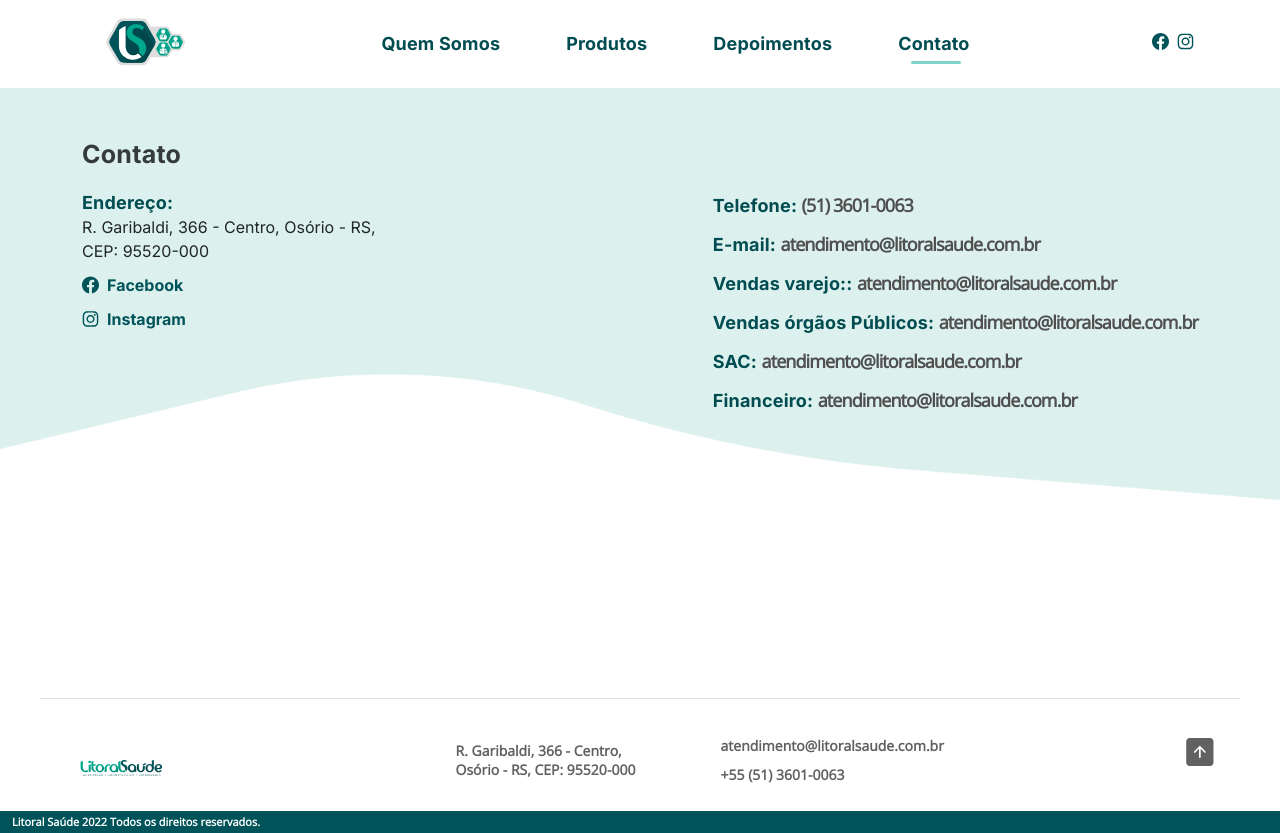
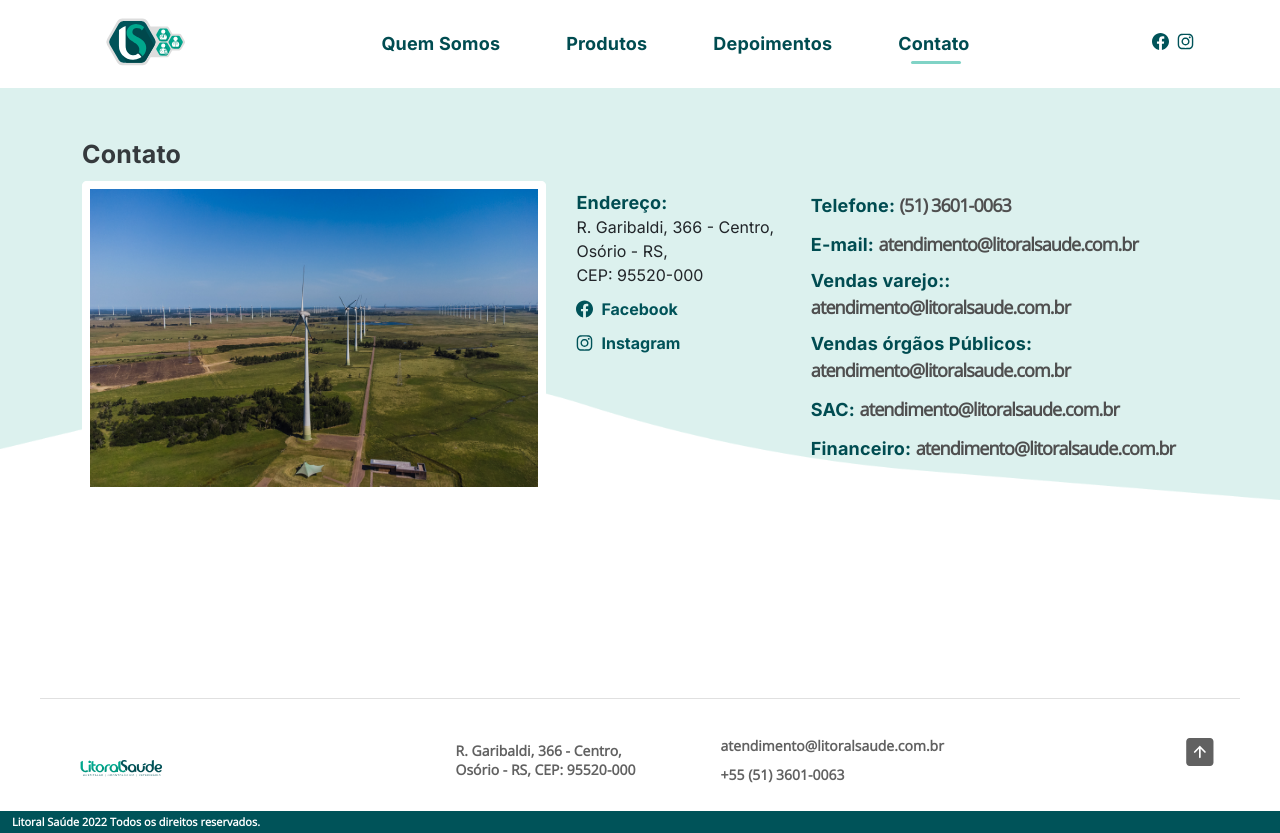
Before and after one commit to Litoralsaude/litoral-saude, a Next.js app: page /contato in a window 1280 px wide. Built offline with nearby package versions, Linux system fonts and the light colour scheme.

Commit message:
finish contact

```diff
--- a/components/Contact/index.js
+++ b/components/Contact/index.js
@@ -13,6 +13,15 @@ const Contact = () => {
         <section>
           <h1 className={globalStyles.h2}>Contato</h1>
           <div className={styles.flexContainer}>
+            <picture className={styles.picture}>
+              <Image
+                width={566}
+                height={376}
+                src="/osorio.jpg"
+                alt="Icone facebook"
+                style={{ opacity: 1 }}
+              />
+            </picture>
             <div className={styles.items}>
               <div>
                 <p className={`${globalStyles.h3} ${itemStyles.h3}`}>
@@ -26,7 +35,7 @@ const Contact = () => {
                   width={17}
                   height={17}
                   src="/face.svg"
-                  alt="Imagem de onda"
+                  alt="Icone facebook"
                   style={{ opacity: 1 }}
                 />
                 <Link href="https://www.facebook.com/people/Litoral-Sa%C3%BAde/100004638612180/">
@@ -38,7 +47,7 @@ const Contact = () => {
                   width={17}
                   height={17}
                   src="/insta.svg"
-                  alt="Imagem de onda"
+                  alt="Icone instagram"
                   style={{ opacity: 1 }}
                 />
                 <Link href="https://www.instagram.com/litoral.saude/">
--- a/components/Contact/styles.module.css
+++ b/components/Contact/styles.module.css
@@ -15,13 +15,21 @@
   font-weight: 700;
 }
 
+.picture {
+  margin-right: 30px;
+}
+
 .flexContainer {
   display: flex;
   flex-direction: column;
   margin-top: 10px;
 }
 
-@media (min-width: 768px) {
+@media (min-width: 990px) {
+  .picture img {
+    border: 8px solid var(--white) !important;
+    border-radius: 5px;
+  }
   .container {
     background-color: unset;
     min-height: 76.2vh;
```
